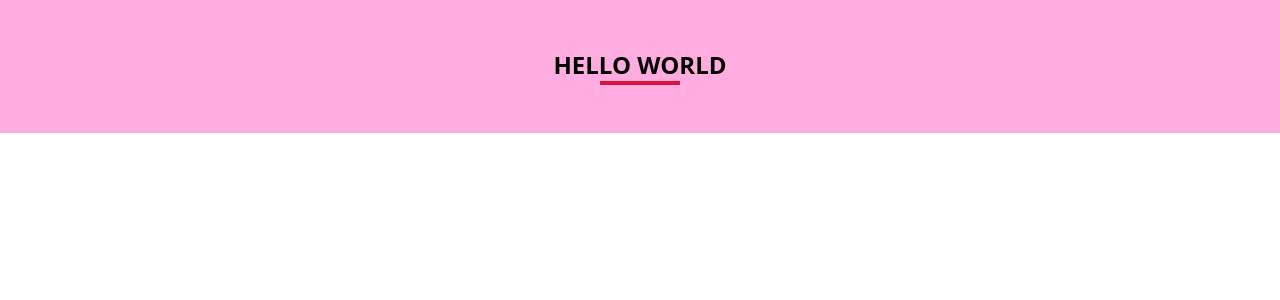
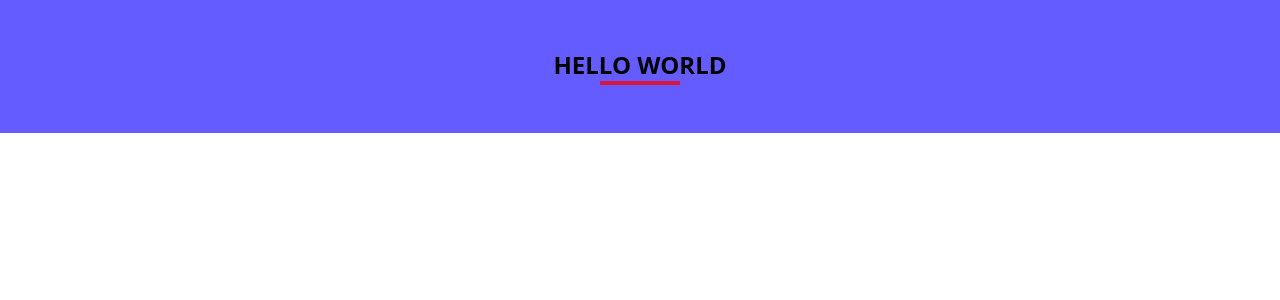
Before and after one commit to hungbui7690/react-styled-components, a React (Vite) app in the folder client/: page / in a window 1280 px wide. Shown: the top 300 px of the page. Built offline with nearby package versions, Linux system fonts and the light colour scheme.

Commit message:
Utils Approach

```diff
--- a/client/src/App.jsx
+++ b/client/src/App.jsx
@@ -1,19 +1,20 @@
 /*
-  CSS Variables
-  - 2 ways:
-    + CSS
-    + Utils Approach
-  - this lesson, we work with CSS way.
+  Utils Approach
+  - create object contains multiple variables
+
+  (1) create utils.js
+  (2) App.js
 
 
-
-  (1) index.css
+  (***) with this, we need to import every time we need to use > use Global CSS Variables
 
 */
 
 import styled from 'styled-components'
 import ComplexTitle from './components/ComplexTitle'
-import Random from './components/Random'
+
+// (2)
+import { colors } from './utils'
 
 function App() {
   return (
@@ -32,8 +33,8 @@ const Wrapper = styled.section`
   padding: 3rem;
   gap: 1rem;
 
-  /* (2) */
-  background-color: var(--primaryColor);
+  /* (3) */
+  background-color: ${colors.primary};
 `
 
 export default App
--- a/client/src/index.css
+++ b/client/src/index.css
@@ -1,4 +1,3 @@
-/* (1) */
 :root {
   --primaryColor: #fface1;
 }
--- /dev/null
+++ b/client/src/utils.js
@@ -0,0 +1,4 @@
+// (1)
+export const colors = {
+  primary: '#645cff',
+}
```
